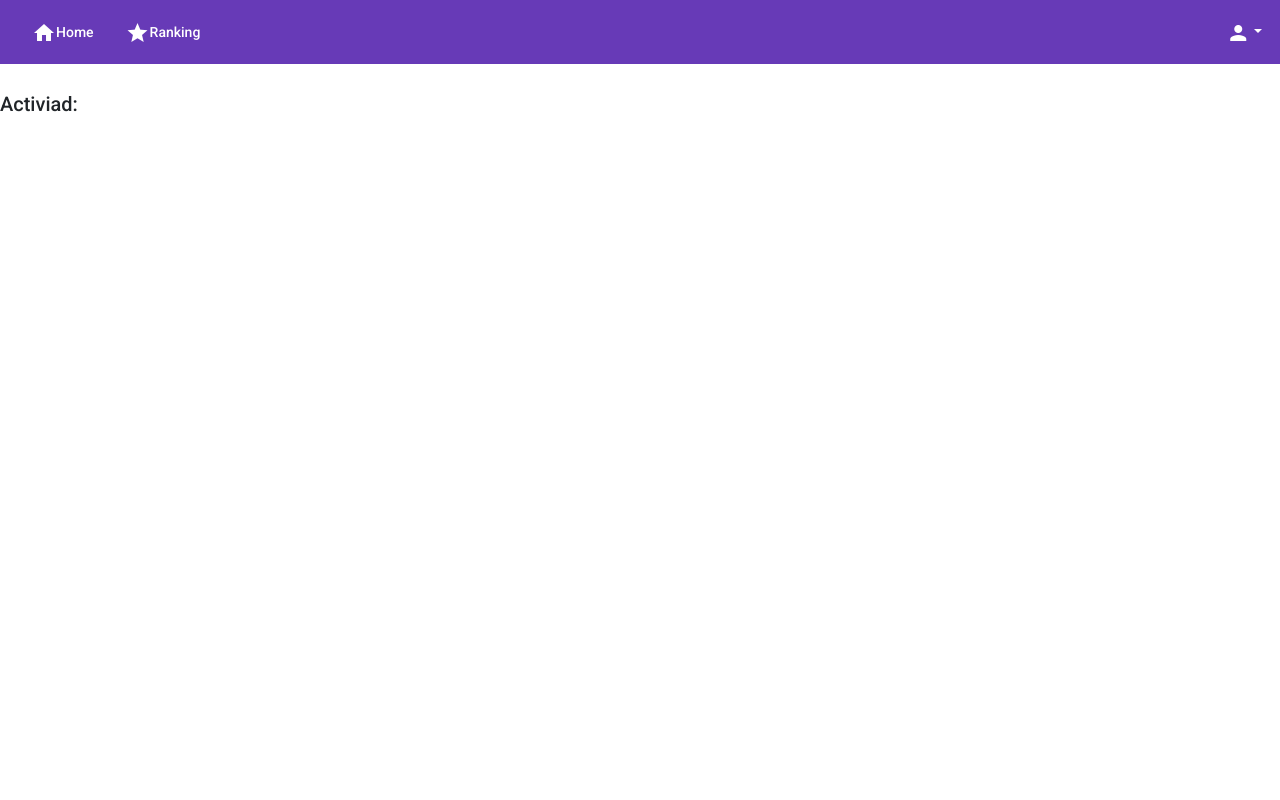
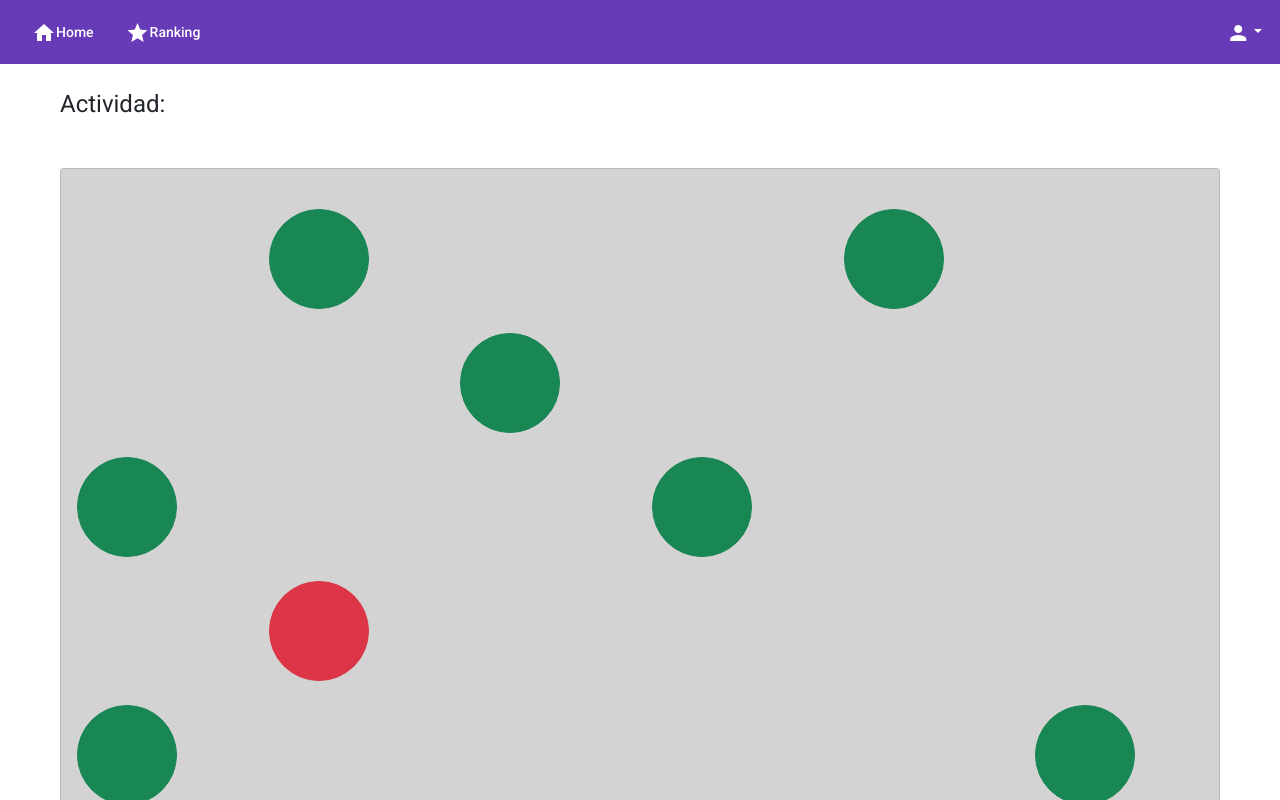
Before and after one commit to ChonaPostres/front-software-educacional, an Angular app: page /components/activity/1 in a window 1280 px wide. Shown: the top 800 px of the page. Built offline with nearby package versions, Linux system fonts and the light colour scheme.

Commit message:
creacion vista no funcional actividad

```diff
--- a/src/app/components/activity/activity.component.html
+++ b/src/app/components/activity/activity.component.html
@@ -1,2 +1,109 @@
+<style type="text/css">
+  .btn-circle.btn-xl {
+    width: 100px;
+    height: 100px;
+    padding: 13px 18px;
+    border-radius: 60px;
+    font-size: 15px;
+    text-align: center;
+  }
+</style>
 <app-nav-bar></app-nav-bar>
-<h2 class="mt-4">Activiad:</h2>
+<div class="container-fluid">
+  <h1 class="mt-4 mx-5">Actividad:</h1>
+  <div class="card mt-5 mx-5" style="background-color: lightgray">
+    <div class="card-body">
+      <div class="row my-4">
+        <div class="col"style="background-color: lightgray"></div>
+        <div class="col">
+          <button type="button" class="btn btn-success btn-circle btn-xl"></button>
+        </div>
+        <div class="col"style="background-color: lightgray"></div>
+        <div class="col"style="background-color: lightgray"></div>
+
+        <div class="col">
+          <button type="button" class="btn btn-success btn-circle btn-xl"></button>
+        </div>
+        <div class="col"style="background-color: lightgray"></div>
+      </div>
+      <div class="row my-4">
+        <div class="col"style="background-color: lightgray"></div>
+
+        <div class="col"style="background-color: lightgray"></div>
+
+        <div class="col">
+          <button type="button" class="btn btn-success btn-circle btn-xl"></button>
+        </div>
+        <div class="col"style="background-color: lightgray"></div>
+
+        <div class="col"style="background-color: lightgray"></div>
+
+        <div class="col"style="background-color: lightgray"></div>
+
+      </div>
+      <div class="row my-4">
+        <div class="col">
+          <button type="button" class="btn btn-success btn-circle btn-xl"></button>
+        </div>
+        <div class="col"style="background-color: lightgray"></div>
+
+        <div class="col"style="background-color: lightgray"></div>
+
+        <div class="col">
+          <button type="button" class="btn btn-success btn-circle btn-xl"></button>
+        </div>
+        <div class="col"style="background-color: lightgray"></div>
+
+        <div class="col"style="background-color: lightgray"></div>
+
+      </div>
+      <div class="row my-4">
+        <div class="col"style="background-color: lightgray"></div>
+
+        <div class="col">
+          <button type="button" class="btn btn-danger btn-circle btn-xl"></button>
+        </div>
+        <div class="col"style="background-color: lightgray"></div>
+
+        <div class="col"style="background-color: lightgray"></div>
+
+        <div class="col"style="background-color: lightgray"></div>
+
+        <div class="col"style="background-color: lightgray"></div>
+
+      </div>
+      <div class="row my-4">
+        <div class="col">
+          <button type="button" class="btn btn-success btn-circle btn-xl"></button>
+        </div>
+        <div class="col"style="background-color: lightgray"></div>
+
+        <div class="col"style="background-color: lightgray"></div>
+
+        <div class="col"style="background-color: lightgray"></div>
+
+        <div class="col"style="background-color: lightgray"></div>
+
+        <div class="col">
+          <button type="button" class="btn btn-success btn-circle btn-xl"></button>
+        </div>
+      </div>
+      <div class="row my-4">
+        <div class="col"style="background-color: lightgray"></div>
+
+        <div class="col"style="background-color: lightgray"></div>
+
+        <div class="col">
+          <button type="button" class="btn btn-success btn-circle btn-xl"></button>
+        </div>
+        <div class="col">
+          <button type="button" class="btn btn-success btn-circle btn-xl"></button>
+        </div>
+        <div class="col"style="background-color: lightgray"></div>
+
+        <div class="col"style="background-color: lightgray"></div>
+
+      </div>
+    </div>
+  </div>
+</div>
```
